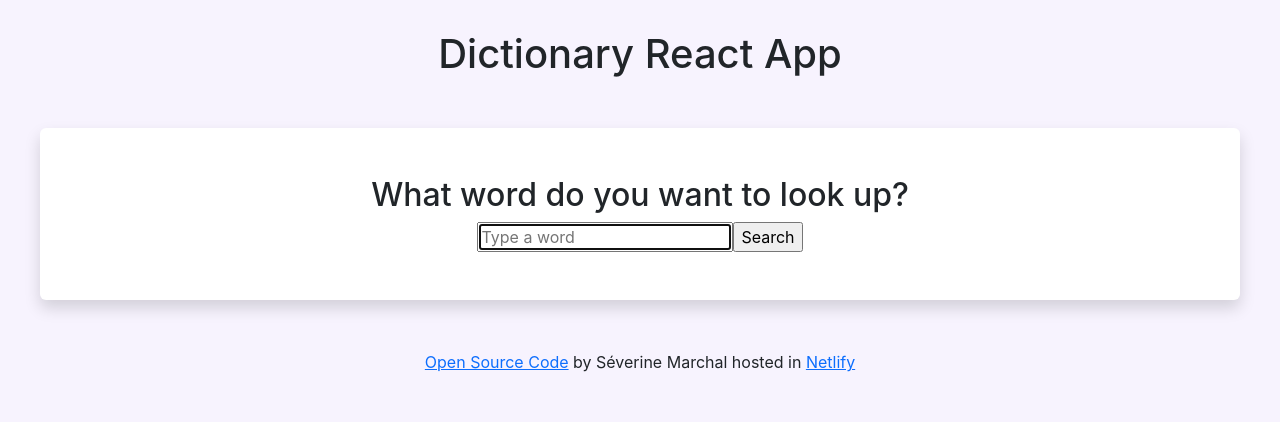
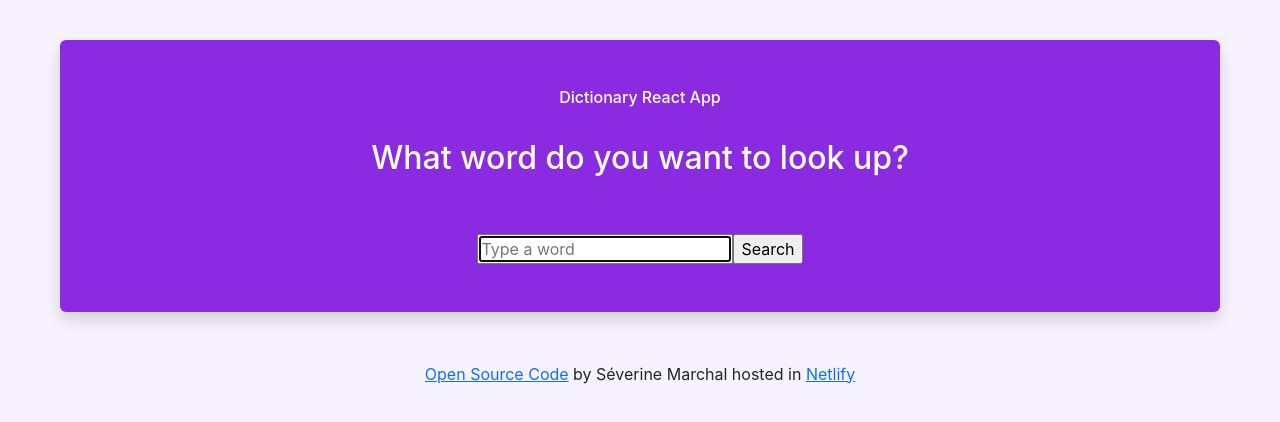
Before and after one commit to marchalseverine/dictionary-project, a React (Create React App) app: page / in a window 1280 px wide. Shown: the top 422 px of the page. Built offline with nearby package versions, Linux system fonts and the light colour scheme.

Commit message:
update design app

```diff
--- a/src/App.css
+++ b/src/App.css
@@ -1,14 +1,8 @@
-.head-title{
-  text-align: center;
-  padding: 30px;
-}
-
-footer{
+footer {
   text-align: center;
   padding-top: 30px;
 }
 
 body {
-  background-color: #F7F3FE;
-
+  background-color: #f7f3fe;
 }
--- a/src/App.js
+++ b/src/App.js
@@ -1,18 +1,26 @@
-
-import './App.css';
+import "./App.css";
 import Dictionary from "./Dictionary";
 
 function App() {
   return (
     <div className="App">
-      <header className="App-header">
-        <h1 className="head-title">
-    Dictionary React App
-    </h1>
-      </header>
       <Dictionary />
       <footer>
-        <p> <a href="https://github.com/marchalseverine/dictionary-project" rel="noreferrer" target="_blank"> Open Source Code</a> by Séverine Marchal hosted in <a href ="https://www.netlify.com/" rel="noreferrer" target="_blank">Netlify</a> </p>
+        <p>
+          {" "}
+          <a
+            href="https://github.com/marchalseverine/dictionary-project"
+            rel="noreferrer"
+            target="_blank"
+          >
+            {" "}
+            Open Source Code
+          </a>{" "}
+          by Séverine Marchal hosted in{" "}
+          <a href="https://www.netlify.com/" rel="noreferrer" target="_blank">
+            Netlify
+          </a>{" "}
+        </p>
       </footer>
     </div>
   );
--- a/src/Dictionary.css
+++ b/src/Dictionary.css
@@ -1,13 +1,18 @@
-.form-box{
- text-align: center;
- background-color: #fff;
-    border-radius: 6px;
-
-
+.form-box {
+  text-align: center;
+  background-color: #8a2be2;
+  border-radius: 6px;
+  color: #fff;
+  padding: 0px;
 }
 
 .dictionary div {
-    padding: 20px;
-  margin: 20px 40px;
+  padding: 20px;
+  margin: 20px 60px;
+  margin-top: 40px;
+}
 
+.head-title h6 {
+  font-size: 13px;
+  margin-top: 2px;
 }
--- a/src/Dictionary.js
+++ b/src/Dictionary.js
@@ -1,52 +1,58 @@
-import React, {useState} from "react";
+import React, { useState } from "react";
 import Result from "./Result";
 import "./Dictionary.css";
 import Photos from "./Photos";
 import axios from "axios";
 
-export default function Dictionary (){
-    let [keyWord, setKeyWord] = useState (null);
-    let [result, setResult] = useState (null);
-    let [photos, setPhotos] = useState (null);
+export default function Dictionary() {
+  let [keyWord, setKeyWord] = useState(null);
+  let [result, setResult] = useState(null);
+  let [photos, setPhotos] = useState(null);
 
-    function handleResponse (response){
+  function handleResponse(response) {
     console.log(response.data);
     console.log(response.data[0].meanings[0].definitions[0].definition);
     setResult(response.data[0]);
   }
 
-    function search (event){
+  function search(event) {
     event.preventDefault();
 
-        function handlePexelsResponse(response){
+    function handlePexelsResponse(response) {
       console.log(response.data);
       setPhotos(response.data.photos);
     }
 
-        let apiUrl =`https://api.dictionaryapi.dev/api/v2/entries/en_US/${keyWord}`
+    let apiUrl = `https://api.dictionaryapi.dev/api/v2/entries/en_US/${keyWord}`;
     axios.get(apiUrl).then(handleResponse);
 
-const pexelsApiKey ="563492ad6f91700001000001ef1f242ed25b40a1aae0fb2214de5ec8";
-let pexelsApiUrl =`https://api.pexels.com/v1/search?query=${keyWord}&per_page=2`;
-let headers = {"Authorization" : `Bearer ${pexelsApiKey}`};
+    const pexelsApiKey =
+      "563492ad6f91700001000001ef1f242ed25b40a1aae0fb2214de5ec8";
+    let pexelsApiUrl = `https://api.pexels.com/v1/search?query=${keyWord}&per_page=2`;
+    let headers = { Authorization: `Bearer ${pexelsApiKey}` };
     axios.get(pexelsApiUrl, { headers: headers }).then(handlePexelsResponse);
   }
-    function handleKeyWordChange (event){
-       setKeyWord (event.target.value);
-
+  function handleKeyWordChange(event) {
+    setKeyWord(event.target.value);
   }
 
   return (
-        <div className ="dictionary">
+    <div className="dictionary">
       <div className="form-box shadow py-5">
+        <h6 className="head-title pb-4">Dictionary React App</h6>
         <h2>What word do you want to look up?</h2>
-            <form className="search-engine" onSubmit ={search}>
-                <input type="search" placeholder="Type a word" autoFocus="on" onChange={handleKeyWordChange}/>
-                <input type ="submit" value="Search" />
+        <form className="search-engine pt-5" onSubmit={search}>
+          <input
+            type="search"
+            placeholder="Type a word"
+            autoFocus="on"
+            onChange={handleKeyWordChange}
+          />
+          <input type="submit" value="Search" />
         </form>
       </div>
-            <Result result ={result}/>
+      <Result result={result} />
       <Photos photos={photos} />
     </div>
-    )
+  );
 }
```
Lines whose indentation alone changed are shown as unchanged.
